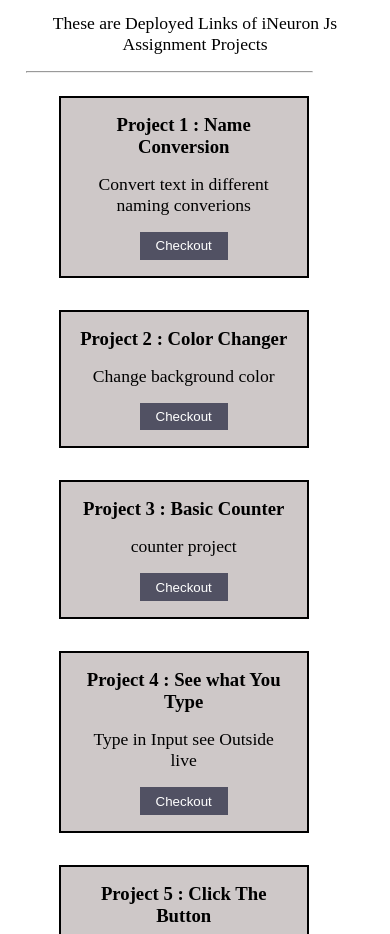
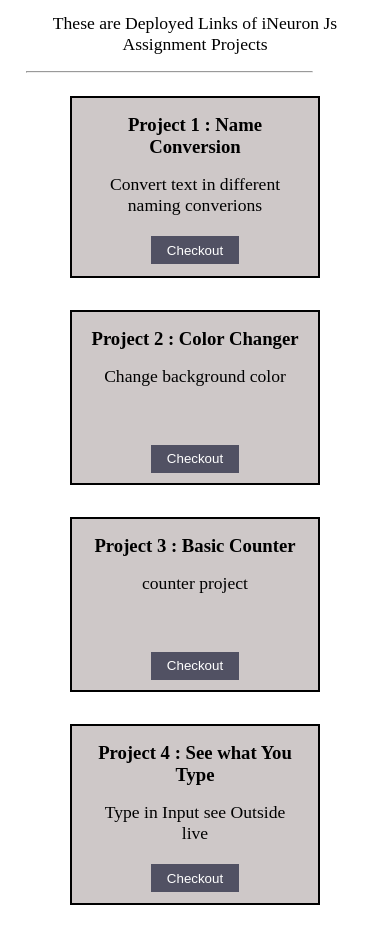
Before and after one commit to Ashish-Nagar-027/Js-assignments-projects, a plain HTML site: page index.html in a window 390 px wide. Shown: the part 146-1080 px from the top of the page. Drawn offline with Linux system fonts and the light colour scheme.

Commit message:
responsive fixed

```diff
--- a/index.html
+++ b/index.html
@@ -51,11 +51,13 @@
       .project {
         border: 2px solid black;
         padding: 1rem;
-        margin: 1rem;
+        margin: 1rem auto;
         width: fit-content;
         background-color: rgb(206, 200, 200);
         transition: all 0.3s ease-in-out;
         width: 250px;
+        position: relative;
+        min-height: 175px;
       }
 
       .project:hover {
@@ -69,6 +71,15 @@
         width: 100%;
         margin: auto;
       }
+
+      .checkout-btn {
+        position: relative;
+        bottom: 10px;
+      }
+
+      .project-div {
+        height: 80%;
+      }
     </style>
   </head>
   <body>
@@ -80,29 +91,49 @@
       <hr />
       <div class="porjects">
         <div class="project">
+          <div class="project-div">
             <h3>Project 1 : Name Conversion</h3>
             <p>Convert text in different naming converions</p>
-          <button><a href="./1. NameConversion/index.html">Checkout</a></button>
+          </div>
+          <button class="checkout-btn">
+            <a href="./1. NameConversion/index.html">Checkout</a>
+          </button>
         </div>
         <div class="project">
+          <div class="project-div">
             <h3>Project 2 : Color Changer</h3>
             <p>Change background color</p>
-          <button><a href="./2. ColorChanger/index.html">Checkout</a></button>
+          </div>
+          <button class="checkout-btn">
+            <a href="./2. ColorChanger/index.html">Checkout</a>
+          </button>
         </div>
         <div class="project">
+          <div class="project-div">
             <h3>Project 3 : Basic Counter</h3>
             <p>counter project</p>
-          <button><a href="./3. BasicCounter/index.html">Checkout</a></button>
+          </div>
+          <button class="checkout-btn">
+            <a href="./3. BasicCounter/index.html">Checkout</a>
+          </button>
         </div>
         <div class="project">
+          <div class="project-div">
             <h3>Project 4 : See what You Type</h3>
             <p>Type in Input see Outside live</p>
-          <button><a href="./4. SeeWhatYouType/index.html">Checkout</a></button>
+          </div>
+          <button class="checkout-btn">
+            <a href="./4. SeeWhatYouType/index.html">Checkout</a>
+          </button>
         </div>
         <div class="project">
+          <div class="project-div">
             <h3>Project 5 : Click The Button</h3>
             <p>count button click time</p>
-          <button><a href="./5. ClickTheButton/index.html">Checkout</a></button>
+          </div>
+          <button class="checkout-btn">
+            <a href="./5. ClickTheButton/index.html">Checkout</a>
+          </button>
         </div>
       </div>
     </div>
```
Lines whose indentation alone changed are shown as unchanged.
